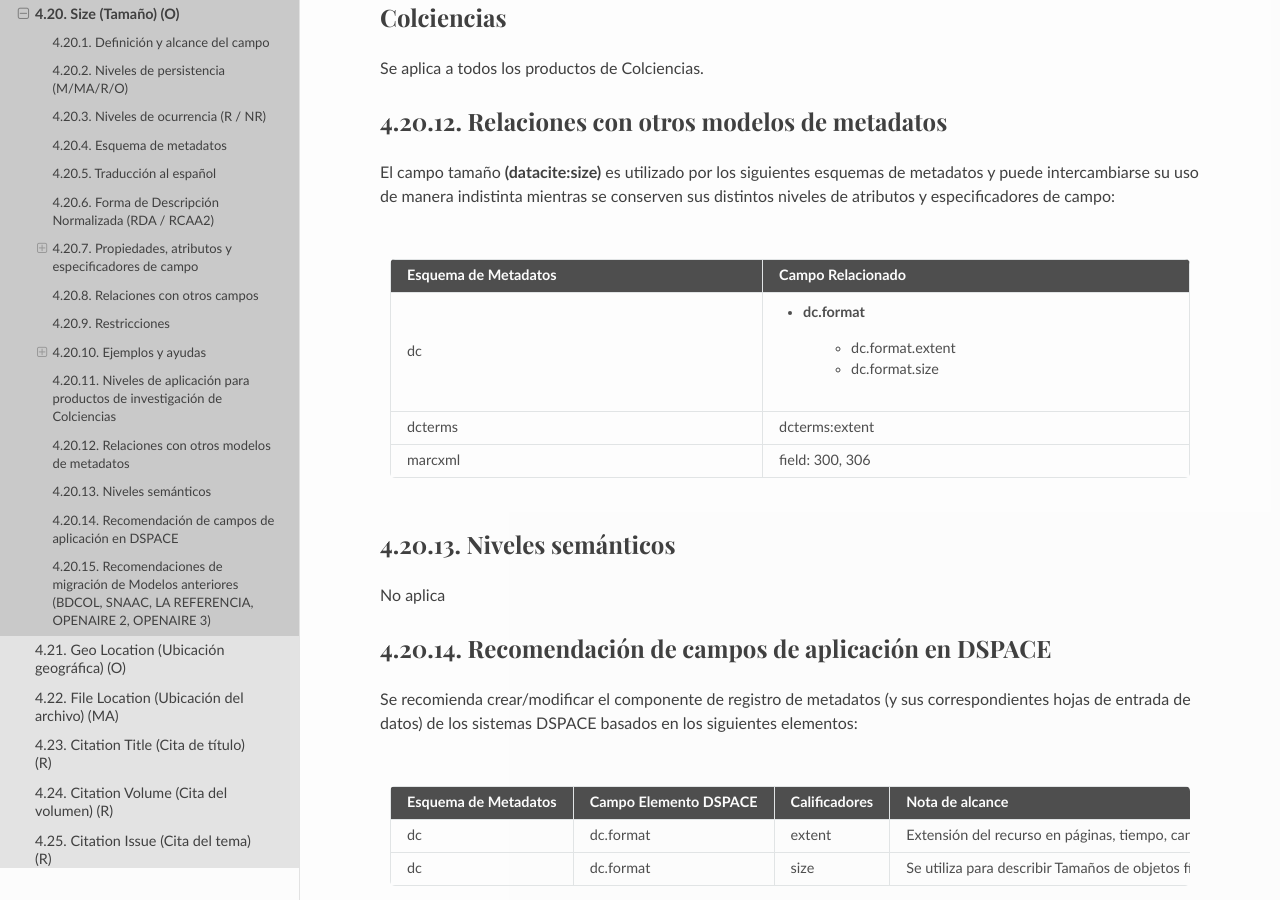
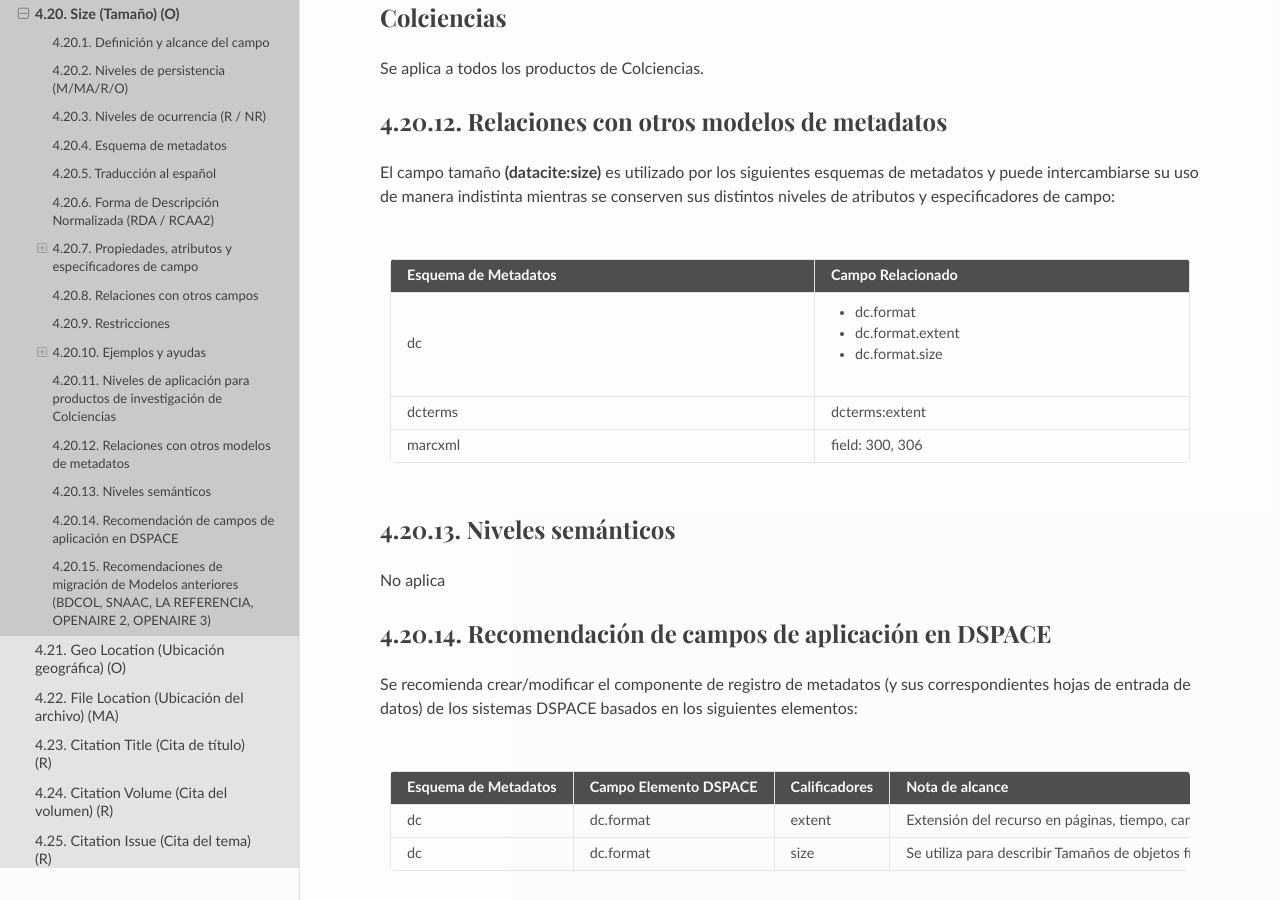
Before and after one commit to rcic/openaire4, a Sphinx documentation site: the page built from docs/field_size.rst, in a window 1280 px wide and 900 px high, scrolled down 2537 px. Built offline with Sphinx 7.4.7 and the Read the Docs theme 2.0.0, drawn with Linux system fonts in a browser that asks for light colours; some web fonts are replaced; a script that is not in the unit is left out.

Commit message:
correcion tabla

```diff
--- a/docs/field_size.rst
+++ b/docs/field_size.rst
@@ -126,15 +126,18 @@
 
 El campo tamaño **(datacite:size)** es utilizado por los siguientes esquemas de metadatos y puede intercambiarse su uso de manera indistinta mientras se conserven sus distintos niveles de atributos y especificadores de campo:
 
-======================  ====================
-Esquema de Metadatos    Campo Relacionado
-======================  ====================
-dc                      * dc.format
-						* dc.format.extent
-						* dc.format.size
-dcterms                 dcterms:extent
-marcxml                 field: 300, 306
-======================  ====================
++----------------------+--------------------+
+| Esquema de Metadatos | Campo Relacionado  |
++======================+====================+
+| dc                   | * dc.format        |
+|                      | * dc.format.extent |
+|                      | * dc.format.size   |
++----------------------+--------------------+
+| dcterms              | dcterms:extent     |
++----------------------+--------------------+
+| marcxml              | field: 300, 306    |
++----------------------+--------------------+
+
 
 Niveles semánticos
 ------------------
```
